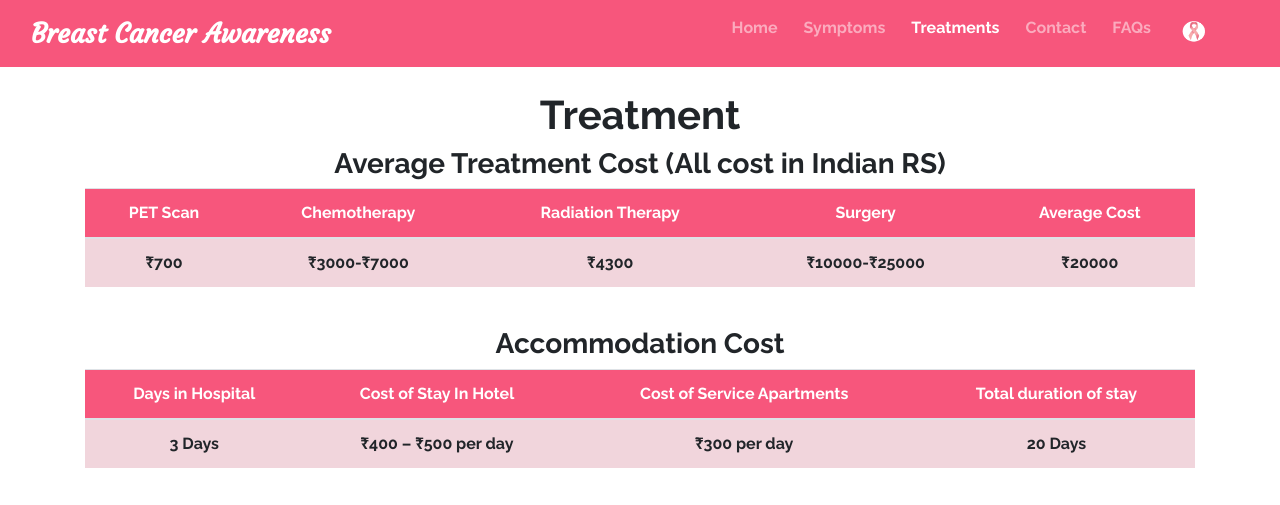
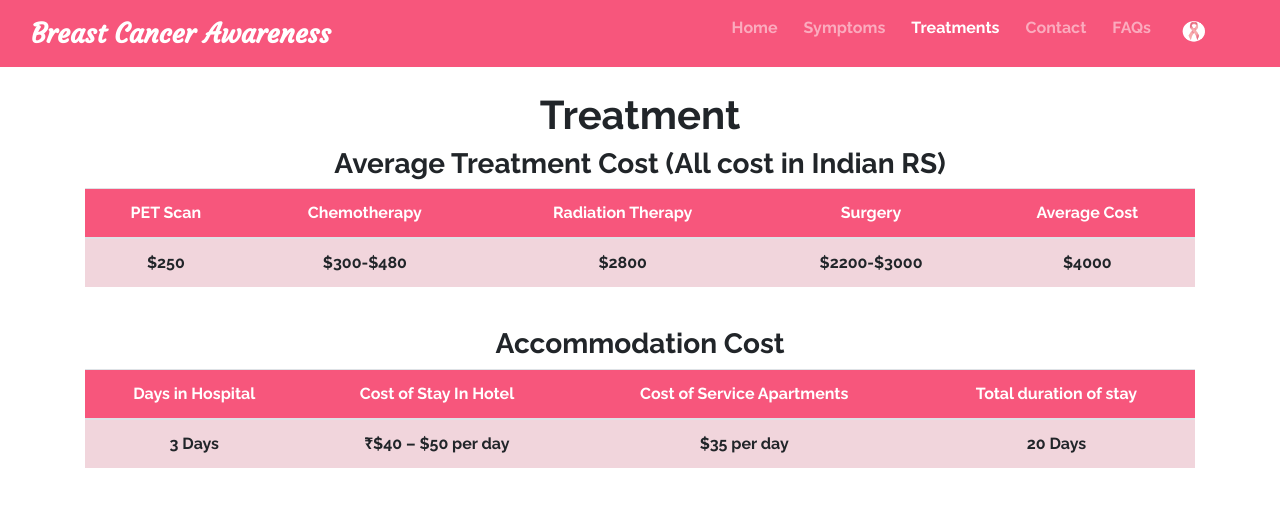
Before and after one commit to am282000/breastcancer-awareness, a plain HTML site: page treatment.html in a window 1280 px wide. Shown: the top 505 px of the page. Drawn offline with nearby package versions, Linux system fonts and the light colour scheme.

Commit message:
Update treatment.html

```diff
--- a/treatment.html
+++ b/treatment.html
@@ -98,11 +98,11 @@
                     </thead>
                     <tbody>
                         <tr>
-                            <th scope="row">₹700</th>
-                            <td>₹3000-₹7000</td>
-                            <td>₹4300</td>
-                            <td>₹10000-₹25000</td>
-                            <td>₹20000</td>
+                            <th scope="row">$250</th>
+                            <td>$300-$480</td>
+                            <td>$2800</td>
+                            <td>$2200-$3000</td>
+                            <td>$4000</td>
                         </tr>
                     </tbody>
                   </table>
@@ -121,8 +121,8 @@
                     <tbody>
                         <tr>
                             <th scope="row">3 Days</th>
-                            <td>₹400 – ₹500 per day</td>
-                            <td>₹300 per day</td>
+                            <td>₹$40 – $50 per day</td>
+                            <td>$35 per day</td>
                             <td>20 Days</td>
                         </tr>
                     </tbody>
```
